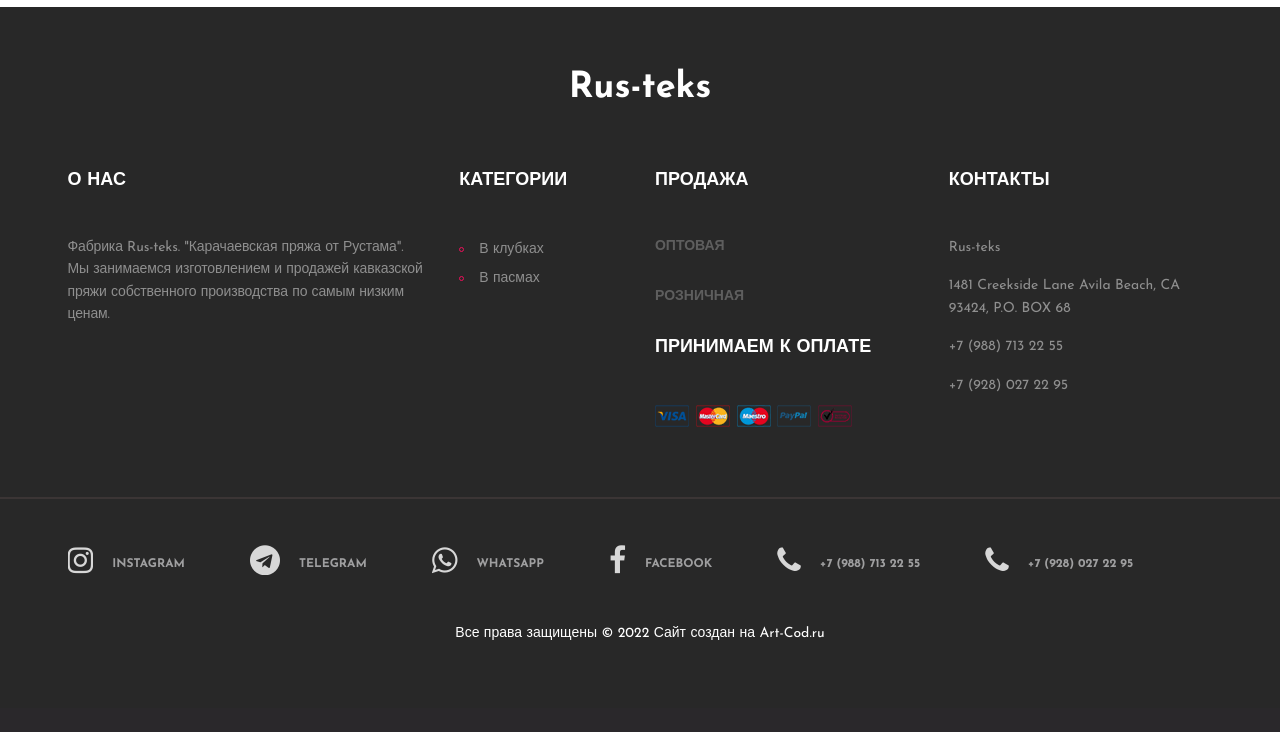
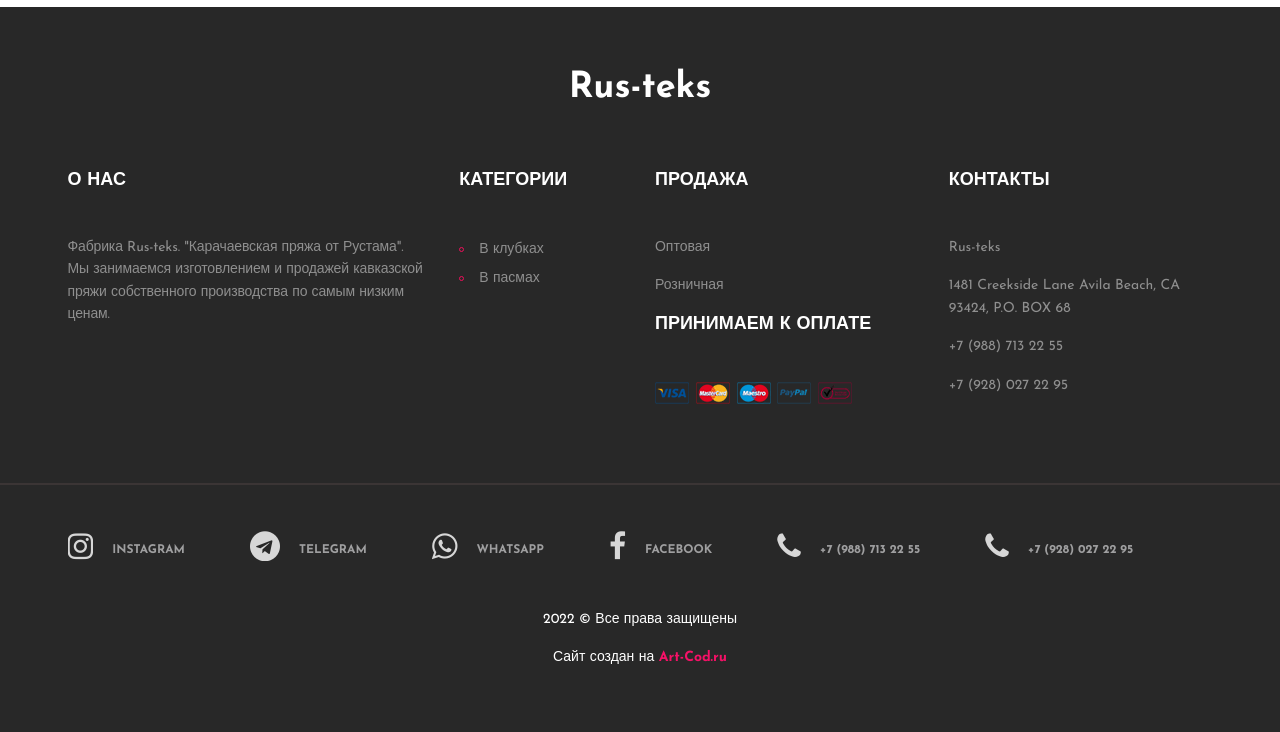
Before and after one commit to kama-kmw/divisima, a PHP site: page /about.php in a window 1280 px wide. Shown: the part 837-1569 px from the top of the page. Before the commit the page ends 1477 px from the top, so only its background shows below. Run offline with PHP 8.4, Linux system fonts and the light colour scheme.

Commit message:
правки главной страницы

```diff
--- a/about.php
+++ b/about.php
@@ -40,11 +40,7 @@
 		<div class="loader"></div>
 	</div>
 
-	<!-- Header section -->
 	<?php include 'includes/header.php'; ?>
-	<!-- Header section end -->
-
-
 	<!-- Page info -->
 	<!-- <div class="page-top-info">
 		<div class="container">
--- a/css/style.css
+++ b/css/style.css
@@ -2536,3 +2536,7 @@ body {
     display: none;
   }
 }
+.red {
+  color: #f51167 !important;
+  font-weight: bold !important;
+}
--- a/includes/footer.php
+++ b/includes/footer.php
@@ -29,26 +29,15 @@
             </div>
          </div>
          <div class="col-lg-3 col-sm-6">
-            <div class="footer-widget about-widget">
+            <div class="footer-widget contact-widget">
                <h2>Продажа</h2>
-               <div class="fw-latest-post-widget">
-                  <div class="lp-item">
-                     <!-- <div class="lp-thumb set-bg" data-setbg="img/blog-thumbs/1.jpg"></div> -->
-                     <div class="lp-content">
-                        <h6>Оптовая</h6>
-                        <!-- <span>Оптовая</span> -->
-                        <!-- <a href="#" class="readmore">Read More</a> -->
-                     </div>
-                  </div>
-                  <div class="lp-item">
-                     <!-- <div class="lp-thumb set-bg" data-setbg="img/blog-thumbs/2.jpg"></div> -->
-                     <div class="lp-content">
-                        <h6>Розничная</h6>
-                        <!-- <span>Розничная</span> -->
-                        <!-- <a href="#" class="readmore">Read More</a> -->
-                     </div>
-                  </div>
+               <div class="con-info">
+                  <p>Оптовая</p>
                </div>
+               <div class="con-info">
+                  <p>Розничная</p>
+               </div>
+
                <h2>Принимаем к оплате</h2>
                <img src="img/cards.png" alt="" />
             </div>
@@ -57,21 +46,17 @@
             <div class="footer-widget contact-widget">
                <h2>Контакты</h2>
                <div class="con-info">
-                  <!-- <span>C.</span> -->
                   <p>Rus-teks</p>
                </div>
                <div class="con-info">
-                  <!-- <span>B.</span> -->
                   <p>1481 Creekside Lane Avila Beach, CA 93424, P.O. BOX 68</p>
                </div>
                <div class="con-info">
-                  <!-- <span>T.</span> -->
                   <a href="tel:+79887132255">
                      <p>+7 (988) 713 22 55</p>
                   </a>
                </div>
                <div class="con-info">
-                  <!-- <span>E.</span> -->
                   <a href="tel:+79280272295">
                      <p>+7 (928) 027 22 95</p>
                   </a>
@@ -91,18 +76,17 @@
             <a href="" class="youtube"><i class="fa fa-phone"></i><span>+7 (928) 027 22 95</span></a>
          </div>
 
-         <!-- Link back to Colorlib can't be removed. Template is licensed under CC BY 3.0. -->
+
          <p class="text-white text-center mt-5">
-            Все права защищены &copy;
             <script>
                document.write(new Date().getFullYear());
             </script>
-            <!-- All rights reserved | This template is made with
-            <i class="fa fa-heart-o" aria-hidden="true"></i> by
-            <a href="https://colorlib.com" target="_blank">Colorlib</a> -->
-            Сайт создан на<a href="https://art-cod.ru"> Art-Cod.ru</a>
+            &copy; Все права защищены
+
          </p>
-         <!-- Link back to Colorlib can't be removed. Template is licensed under CC BY 3.0. -->
+         <p class="text-white text-center mt-1">
+            Сайт создан на<a class="red" href="https://art-cod.ru"> Art-Cod.ru</a>
+         </p>
       </div>
    </div>
 </footer>
```
